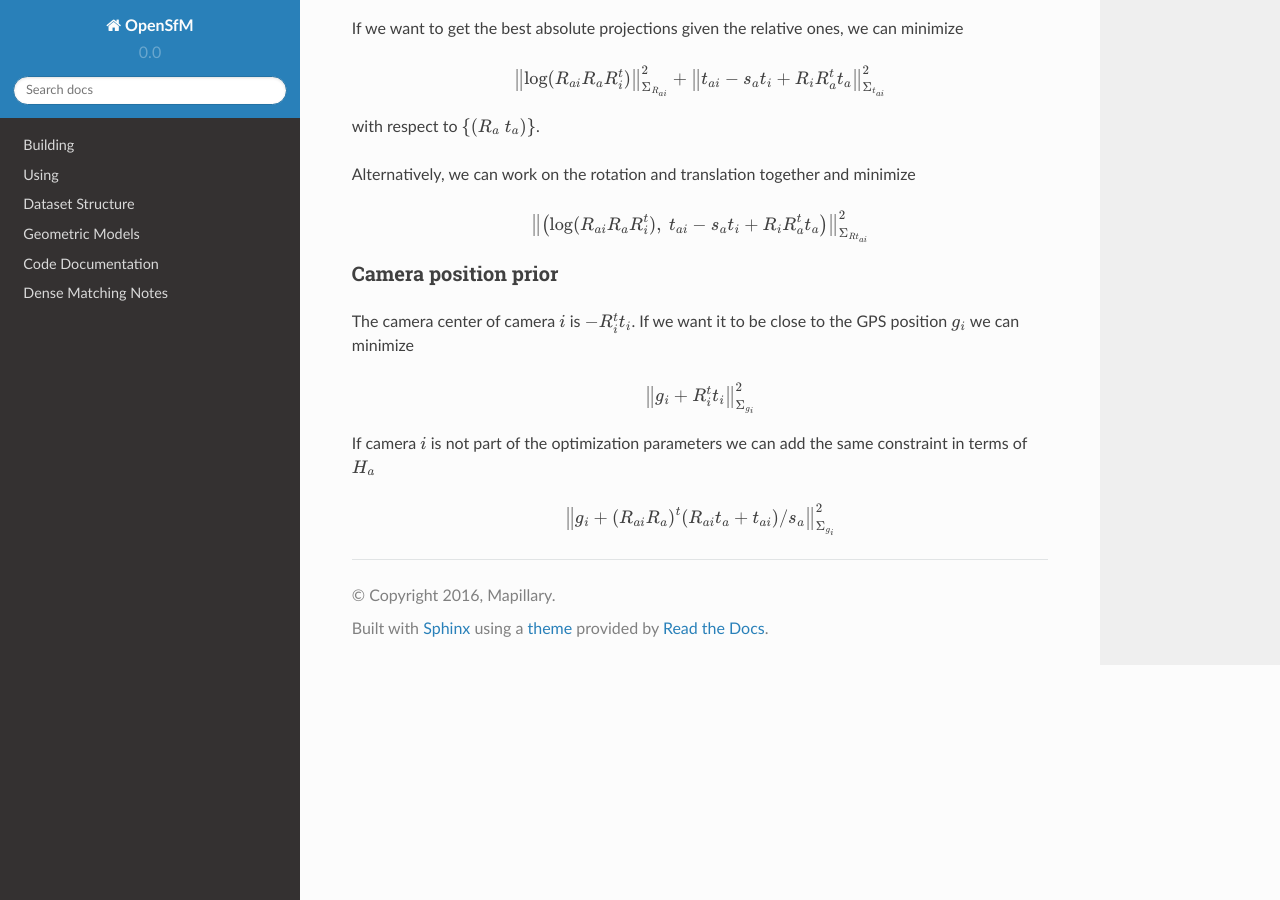
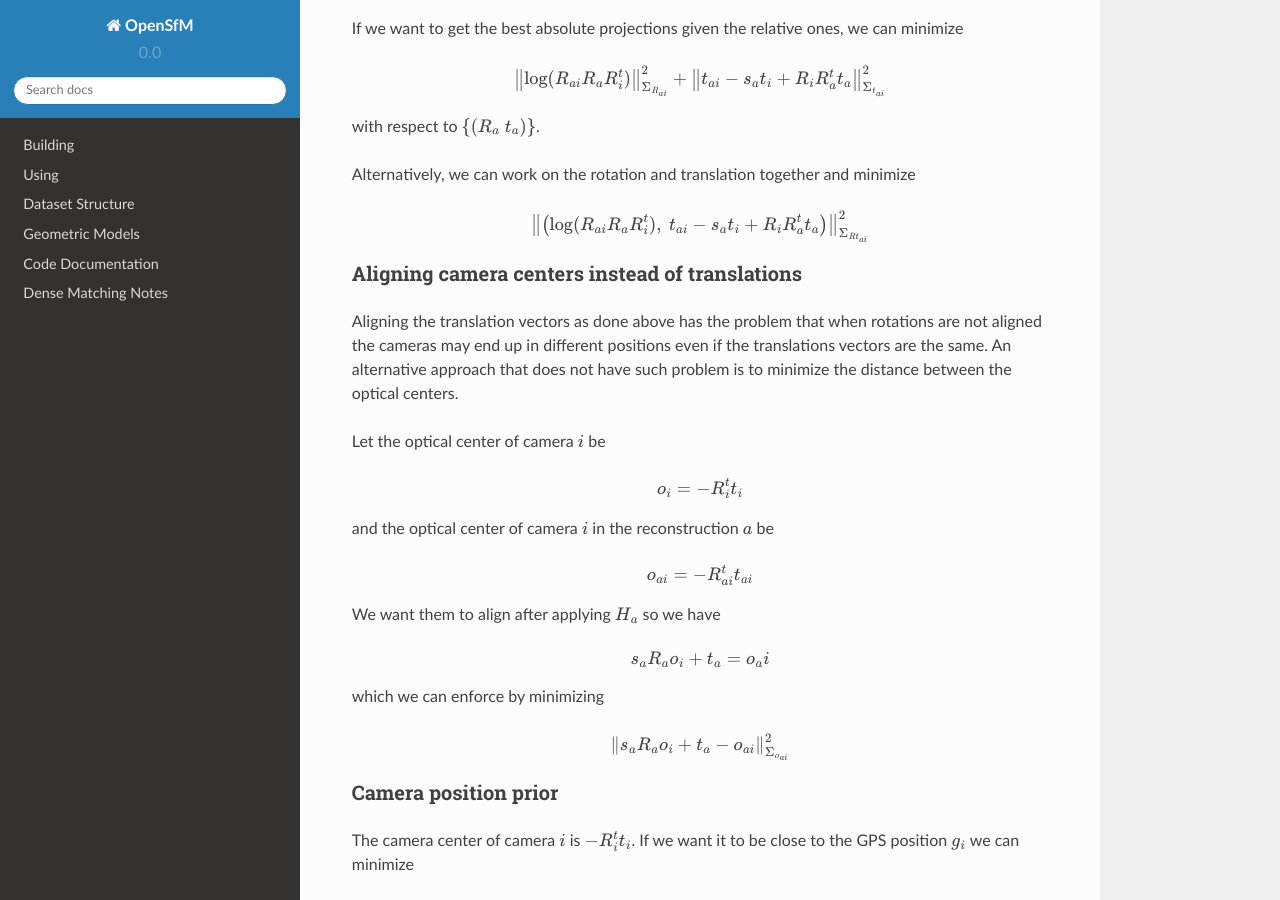
Before and after one commit to phantomwork/mul_img_to_3D, a Sphinx documentation site: the page built from doc/source/merging_notes.rst, in a window 1280 px wide and 900 px high, scrolled down 988 px. Built offline with Sphinx 7.4.7 and the Read the Docs theme 2.0.0, drawn with Linux system fonts in a browser that asks for light colours.

Commit message:
Add notes on minimizing the distance between optical centers instead of translation vectors.

```diff
--- a/doc/source/merging_notes.rst
+++ b/doc/source/merging_notes.rst
@@ -61,6 +61,34 @@ Alternatively, we can work on the rotation and translation together and minimize
 
 
 
+Aligning camera centers instead of translations
+-----------------------------------------------
+
+Aligning the translation vectors as done above has the problem that when rotations are not aligned the cameras may end up in different positions even if the translations vectors are the same.  An alternative approach that does not have such problem is to minimize the distance between the optical centers.
+
+Let the optical center of camera :math:`i` be
+
+.. math::
+  o_i = -R_i^t t_i
+
+and the optical center of camera :math:`i` in the reconstruction :math:`a` be
+
+.. math::
+  o_{ai} = -R_{ai}^t t_{ai}
+
+We want them to align after applying :math:`H_a` so we have
+
+.. math::
+  s_a R_a o_i + t_a = o_ai
+
+which we can enforce by minimizing
+
+.. math::
+  \left\| s_a R_a o_i + t_a - o_{ai} \right\|^2_{\Sigma_{o_{ai}}}
+
+
+
+
 Camera position prior
 ---------------------
 
```
